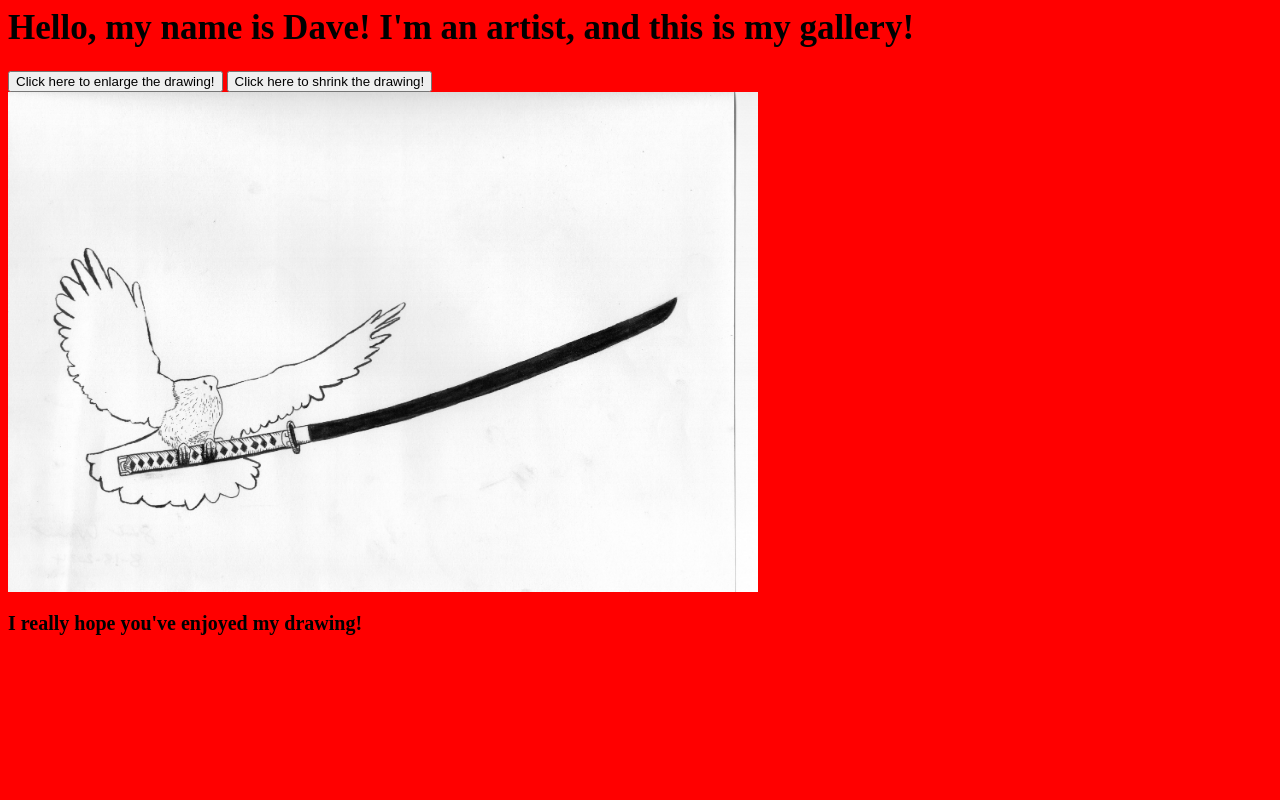
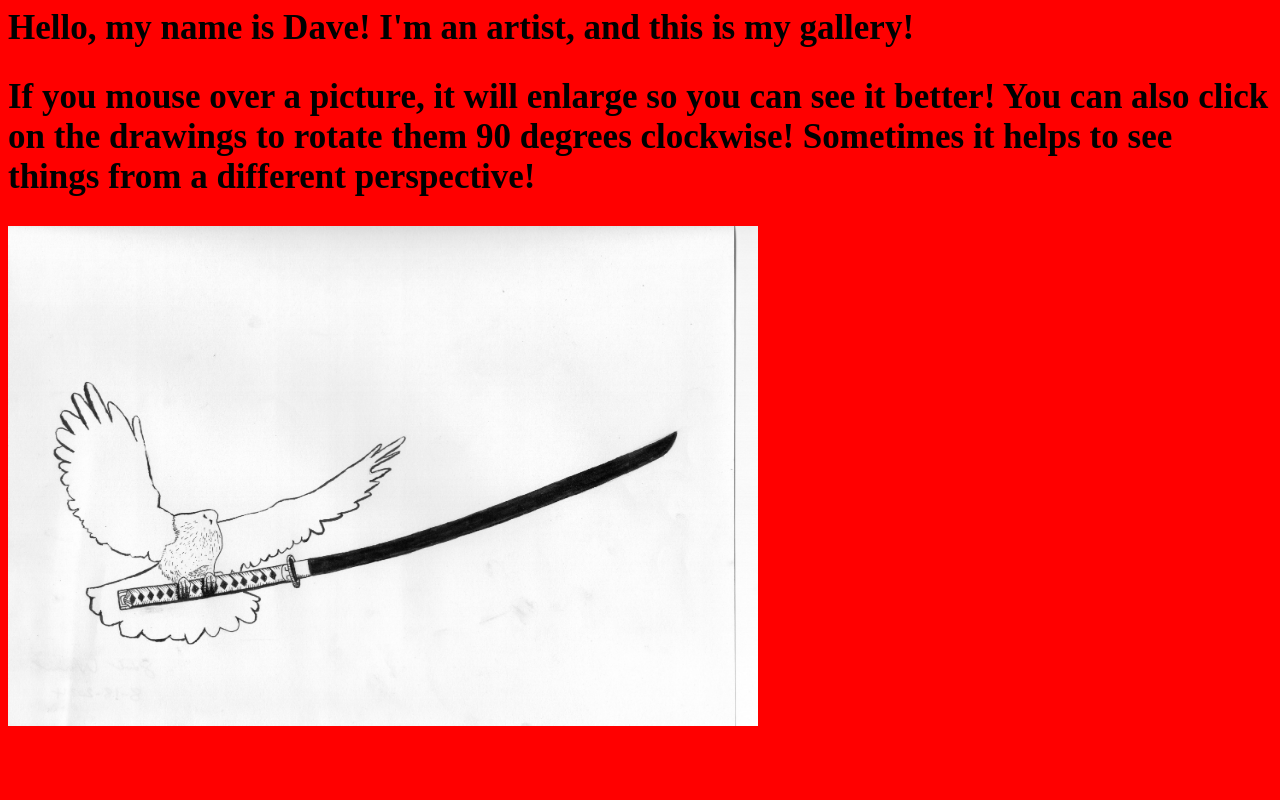
Before and after one commit to dwarner91/DavetheArtist, a plain HTML site: page index.html in a window 1280 px wide. Shown: the top 800 px of the page. Drawn offline with Linux system fonts and the light colour scheme.

Commit message:
Add files via upload

```diff
--- a/index.html
+++ b/index.html
@@ -1,13 +1,18 @@
 <head>
     <title>Hello jQuery world!</title>
+    <meta charset="UTF-8">
+    <meta name="viewport" content="width=device-width">
   </head>
   <body>
     <header><h1>Hello, my name is Dave! I'm an artist, and this is my gallery!</h1></header>
     <nav></nav>
-    <button id="enlarge">Click here to enlarge the drawing!</button>
-    <button id="shrink">Click here to shrink the drawing!</button>
+    <!-- <button id="enlarge">Click here to enlarge the drawing!</button>
+    <button id="shrink">Click here to shrink the drawing!</button> -->
+    <h2>If you mouse over a picture, it will enlarge so you can see it better! You can also click on the drawings to rotate them 90 degrees clockwise! Sometimes it helps to see
+      things from a different perspective!
+    </h2>
     <main>
-      <p>I really hope you've enjoyed my drawing!</p>
+      <p>I really hope you've enjoyed my art!</p>
      </main>
     <footer></footer>
 
--- a/script.js
+++ b/script.js
@@ -1,9 +1,18 @@
 $(document).ready(function(){
 $(':header').css('font-size', '35px');
 $('body').css('background-color', 'red');
-$('main').prepend('<img src="dove.jpg" alt="dove wielding a black katana">');
-$('img').css({'width': '750px', 'height': '500px'});
+$('main').prepend('<input type= "image" src="dove.jpg" alt="dove wielding a black katana" class="wide">', '<br>' , '<input type= "image" src="Eldritch Butterfly Final.jpg" alt="eldritch butterfly monster" class= "square">');
+$('input').click(function(){$(this).animate({'rotate': '+=90deg'})});
+$('.square').css({'width': '500px', 'height': '500px', 'margin-top' : '150px'}).mouseover(function(){$(this).animate({'width' : '1000px', 'height' : '1000px'})}).mouseleave(function(){$(this).animate({'width' : '500px', 'height' : '500px'})});
+$('.wide').css({'width': '750px', 'height': '500px'}).mouseover(function(){$(this).animate({'width' : '1500px', 'height' : '1000px'})}).mouseleave(function(){$(this).animate({'width' : '750px', 'height' : '500px'})});
 $('p:last-child').css({'font-size': '20px', 'font-weight': 'bold'});
-$('#enlarge').click(function(){$('img').animate({'width': '1500px', 'height': '1000px'})});
-$('#shrink').click(function(){$('img').animate({'width': '750px', 'height': '500px'})});
+// $('#enlarge').click(function(){$('input').animate({'width': '1500px', 'height': '1000px'})});
+// $('#shrink').click(function(){$('input').animate({'width': '750px', 'height': '500px'})});
+$('#shrink').click(function(){$('.wide').animate({'width': '750px', 'height': '500px'}); $('.square').animate({'width': '500px', 'height': '500px'})});
 });
+
+
+
+window.onbeforeunload = function () {
+    window.scrollTo(0, 0);
+  }
```
Also changed, not shown: Eldritch Butterfly Final.jpg (added).
